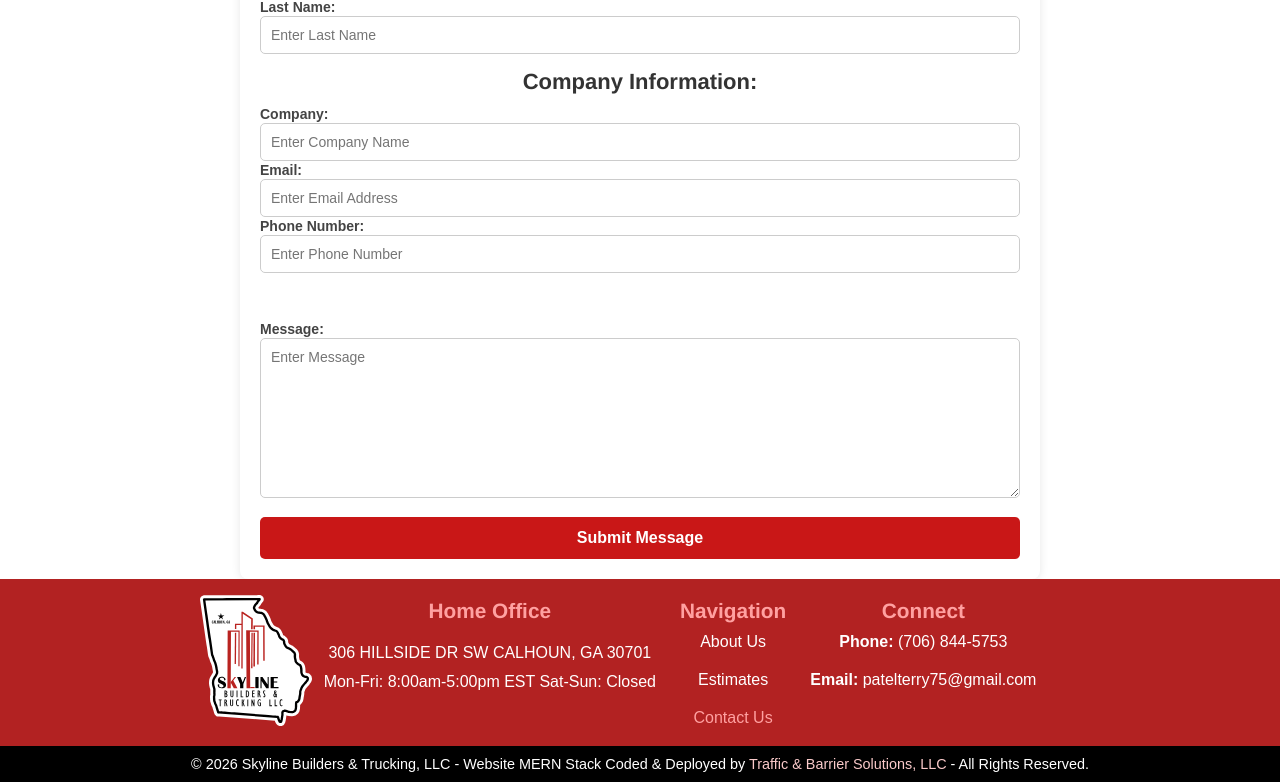
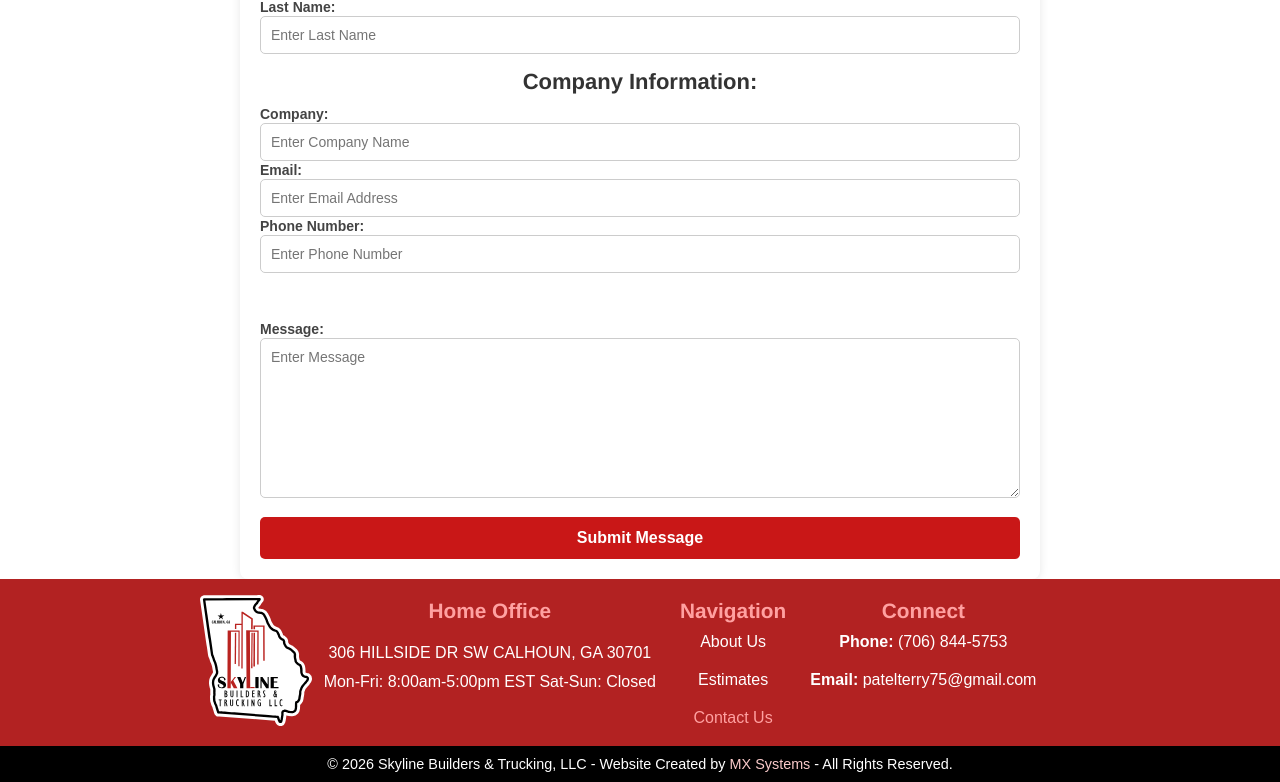
Before and after one commit to trafficBSolutions/Skyline-Builders, a React (Vite) app: page /contact-us in a window 1280 px wide. Shown: the part 593-1375 px from the top of the page. Built offline with nearby package versions, Linux system fonts and the light colour scheme; a web font is replaced by a local one.

Commit message:
Update contact-us.jsx

```diff
--- a/src/pages/contact-us.jsx
+++ b/src/pages/contact-us.jsx
@@ -234,7 +234,7 @@ const Contact = () => {
             </footer>
             <div className="footer-copyright">
       <p className="footer-copy-p">&copy; 2026 Skyline Builders & Trucking, LLC -
-         Website MERN Stack Coded & Deployed by <a className="footer-face"href="https://www.trafficbarriersolutions.com" target="_blank" rel="noopener noreferrer">Traffic & Barrier Solutions, LLC</a> - All Rights Reserved.</p>
+         Website Created by <a className="footer-face"href="https://www.material-worx.com/portfolio" target="_blank" rel="noopener noreferrer">MX Systems</a> - All Rights Reserved.</p>
     </div>
             </div>
         )
```
